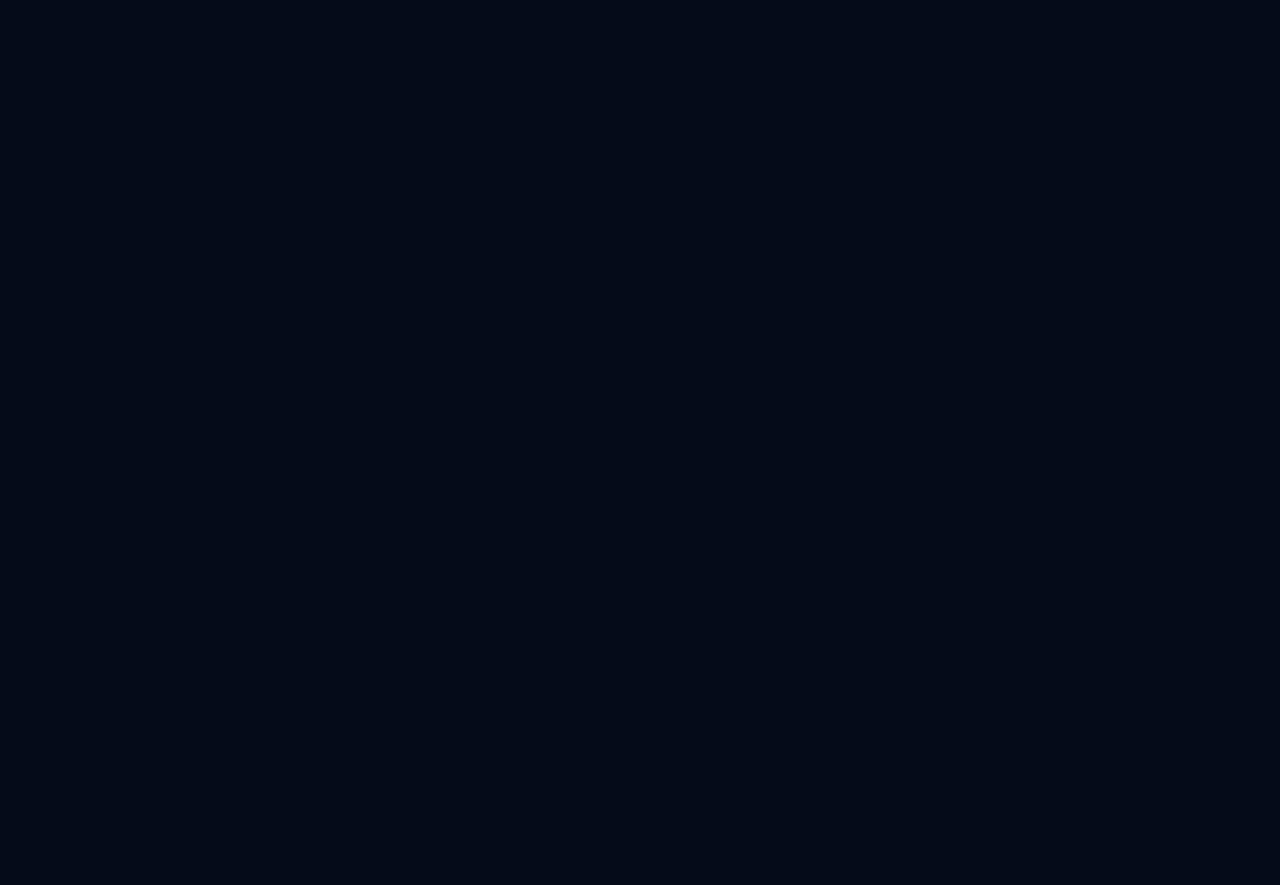
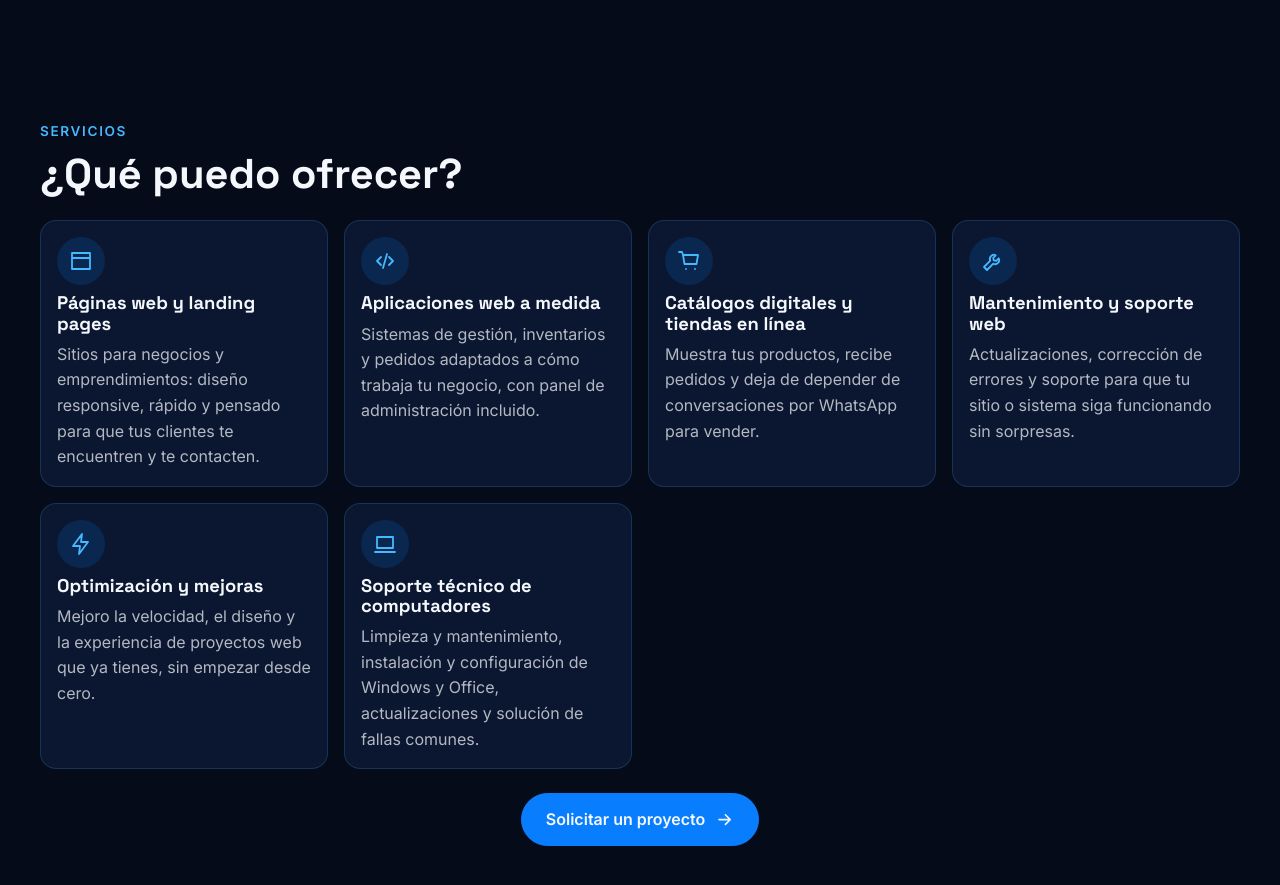
Before and after one commit to JuannesG/mi-portafolio, an Angular app: page / in a window 1280 px wide. Shown: the part 3640-4525 px from the top of the page. Before the commit the page ends 3683 px from the top, so only its background shows below. Built offline with nearby package versions, Linux system fonts and the light colour scheme.

Commit message:
feat: agrega sección de servicios

```diff
--- a/src/app/app.html
+++ b/src/app/app.html
@@ -4,4 +4,5 @@
   <app-about />
   <app-skills />
   <app-projects />
+  <app-services />
 </main>
--- a/src/app/app.ts
+++ b/src/app/app.ts
@@ -4,10 +4,11 @@ import { Hero } from './sections/hero/hero';
 import { About } from './sections/about/about';
 import { Skills } from './sections/skills/skills';
 import { Projects } from './sections/projects/projects';
+import { Services } from './sections/services/services';
 
 @Component({
   selector: 'app-root',
-  imports: [Navbar, Hero, About, Skills, Projects],
+  imports: [Navbar, Hero, About, Skills, Projects, Services],
   templateUrl: './app.html',
   styleUrl: './app.css',
 })
--- /dev/null
+++ b/src/app/data/services.ts
@@ -0,0 +1,40 @@
+import { Service } from '../models/service.model';
+
+export const SERVICES: Service[] = [
+  {
+    title: 'Páginas web y landing pages',
+    description:
+      'Sitios para negocios y emprendimientos: diseño responsive, rápido y pensado para que tus clientes te encuentren y te contacten.',
+    icon: 'M3 4h18v16H3z M3 9h18',
+  },
+  {
+    title: 'Aplicaciones web a medida',
+    description:
+      'Sistemas de gestión, inventarios y pedidos adaptados a cómo trabaja tu negocio, con panel de administración incluido.',
+    icon: 'M8 8l-4 4 4 4 M16 8l4 4-4 4 M14 5l-4 14',
+  },
+  {
+    title: 'Catálogos digitales y tiendas en línea',
+    description:
+      'Muestra tus productos, recibe pedidos y deja de depender de conversaciones por WhatsApp para vender.',
+    icon: 'M6 6h15l-1.5 9h-12z M6 6L5 3H2 M9 20h.01 M18 20h.01',
+  },
+  {
+    title: 'Mantenimiento y soporte web',
+    description:
+      'Actualizaciones, corrección de errores y soporte para que tu sitio o sistema siga funcionando sin sorpresas.',
+    icon: 'M14.7 6.3a4 4 0 0 0-5.4 5.4L3 18l3 3 6.3-6.3a4 4 0 0 0 5.4-5.4l-2.5 2.5-2.5-.5-.5-2.5z',
+  },
+  {
+    title: 'Optimización y mejoras',
+    description:
+      'Mejoro la velocidad, el diseño y la experiencia de proyectos web que ya tienes, sin empezar desde cero.',
+    icon: 'M13 2L4 14h7l-1 8 9-12h-7z',
+  },
+  {
+    title: 'Soporte técnico de computadores',
+    description:
+      'Limpieza y mantenimiento, instalación y configuración de Windows y Office, actualizaciones y solución de fallas comunes.',
+    icon: 'M4 5h16v11H4z M2 20h20',
+  },
+];
--- /dev/null
+++ b/src/app/models/service.model.ts
@@ -0,0 +1,5 @@
+export interface Service {
+  title: string;
+  description: string;
+  icon: string;
+}
--- /dev/null
+++ b/src/app/sections/services/services.css
@@ -0,0 +1,64 @@
+.services__grid {
+  display: grid;
+  grid-template-columns: repeat(auto-fit, minmax(280px, 1fr));
+  gap: var(--space-2);
+  list-style: none;
+  padding: 0;
+  margin: var(--space-3) 0;
+}
+
+.services__card {
+  padding: var(--space-2);
+  background: var(--panel);
+  border: 1px solid var(--border);
+  border-radius: 16px;
+  transition: transform 0.2s, border-color 0.2s;
+}
+
+.services__card:hover {
+  transform: translateY(-4px);
+  border-color: var(--blue-light);
+}
+
+.services__icon {
+  display: grid;
+  place-items: center;
+  width: 3rem;
+  height: 3rem;
+  margin-bottom: var(--space-1);
+  border-radius: 50%;
+  background: rgb(8 126 255 / 0.15);
+  color: var(--blue-light);
+}
+
+.services__icon svg {
+  width: 1.5rem;
+  height: 1.5rem;
+}
+
+.services__card h3 {
+  margin: 0 0 0.5rem;
+  font-size: 1.15rem;
+}
+
+.services__card p {
+  margin: 0;
+  color: var(--text-muted);
+  line-height: 1.6;
+}
+
+.services__cta {
+  display: flex;
+  width: fit-content;
+  margin-inline: auto;
+}
+
+@media (prefers-reduced-motion: reduce) {
+  .services__card {
+    transition: none;
+  }
+
+  .services__card:hover {
+    transform: none;
+  }
+}
--- /dev/null
+++ b/src/app/sections/services/services.html
@@ -0,0 +1,43 @@
+<section id="servicios" class="section services">
+  <div class="container">
+    <p class="section-label">Servicios</p>
+    <h2>¿Qué puedo ofrecer?</h2>
+
+    <ul class="services__grid">
+      @for (service of services; track service.title) {
+        <li class="services__card">
+          <span class="services__icon">
+            <svg
+              viewBox="0 0 24 24"
+              fill="none"
+              stroke="currentColor"
+              stroke-width="1.8"
+              stroke-linecap="round"
+              stroke-linejoin="round"
+              aria-hidden="true"
+            >
+              <path [attr.d]="service.icon" />
+            </svg>
+          </span>
+          <h3>{{ service.title }}</h3>
+          <p>{{ service.description }}</p>
+        </li>
+      }
+    </ul>
+
+    <a class="btn btn--primary services__cta" href="#contacto">
+      Solicitar un proyecto
+      <svg
+        viewBox="0 0 24 24"
+        fill="none"
+        stroke="currentColor"
+        stroke-width="2"
+        stroke-linecap="round"
+        stroke-linejoin="round"
+        aria-hidden="true"
+      >
+        <path d="M5 12h14 M13 6l6 6-6 6" />
+      </svg>
+    </a>
+  </div>
+</section>
--- /dev/null
+++ b/src/app/sections/services/services.ts
@@ -0,0 +1,12 @@
+import { Component } from '@angular/core';
+import { SERVICES } from '../../data/services';
+
+@Component({
+  selector: 'app-services',
+  imports: [],
+  templateUrl: './services.html',
+  styleUrl: './services.css',
+})
+export class Services {
+  readonly services = SERVICES;
+}
```
